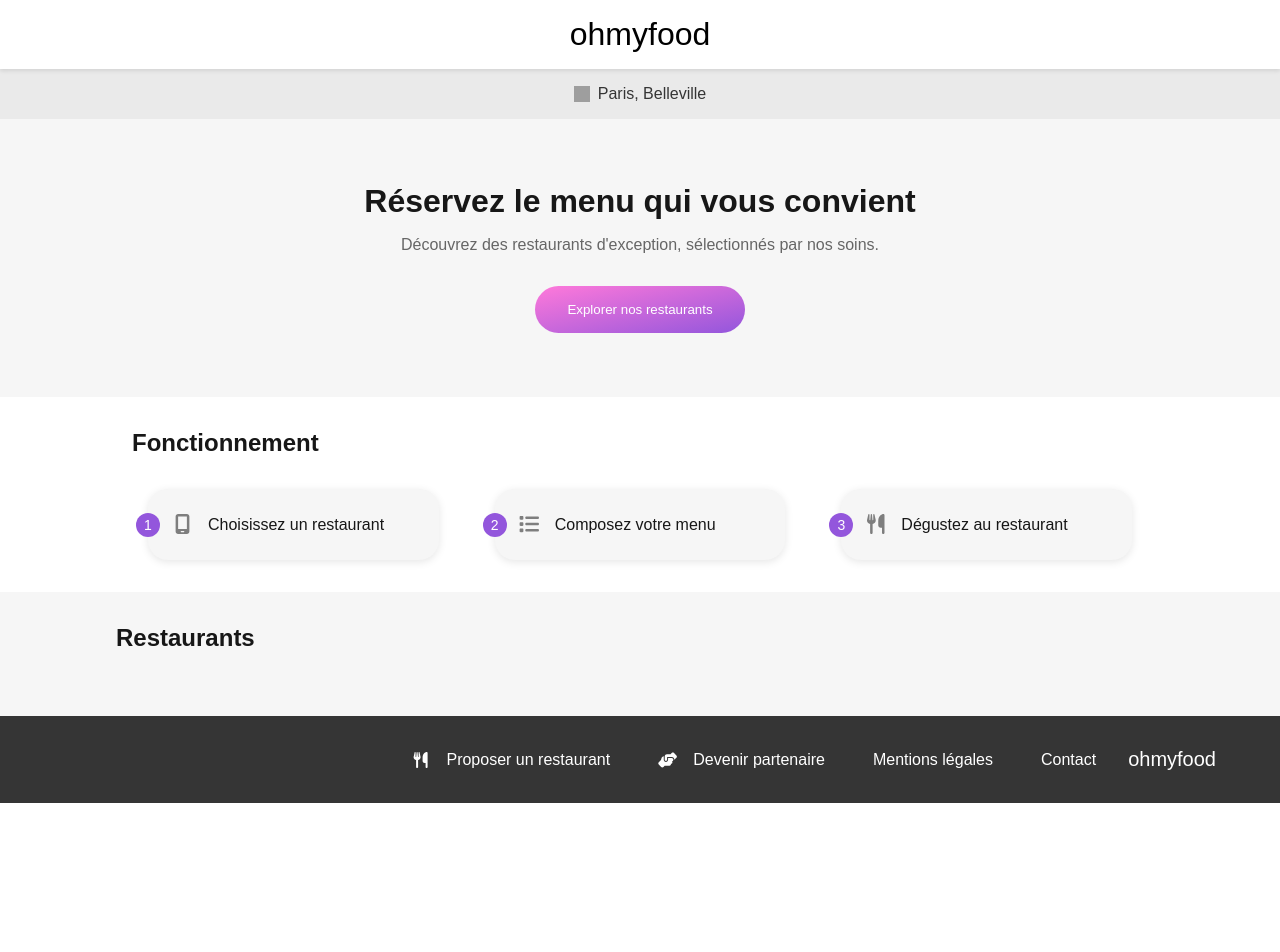
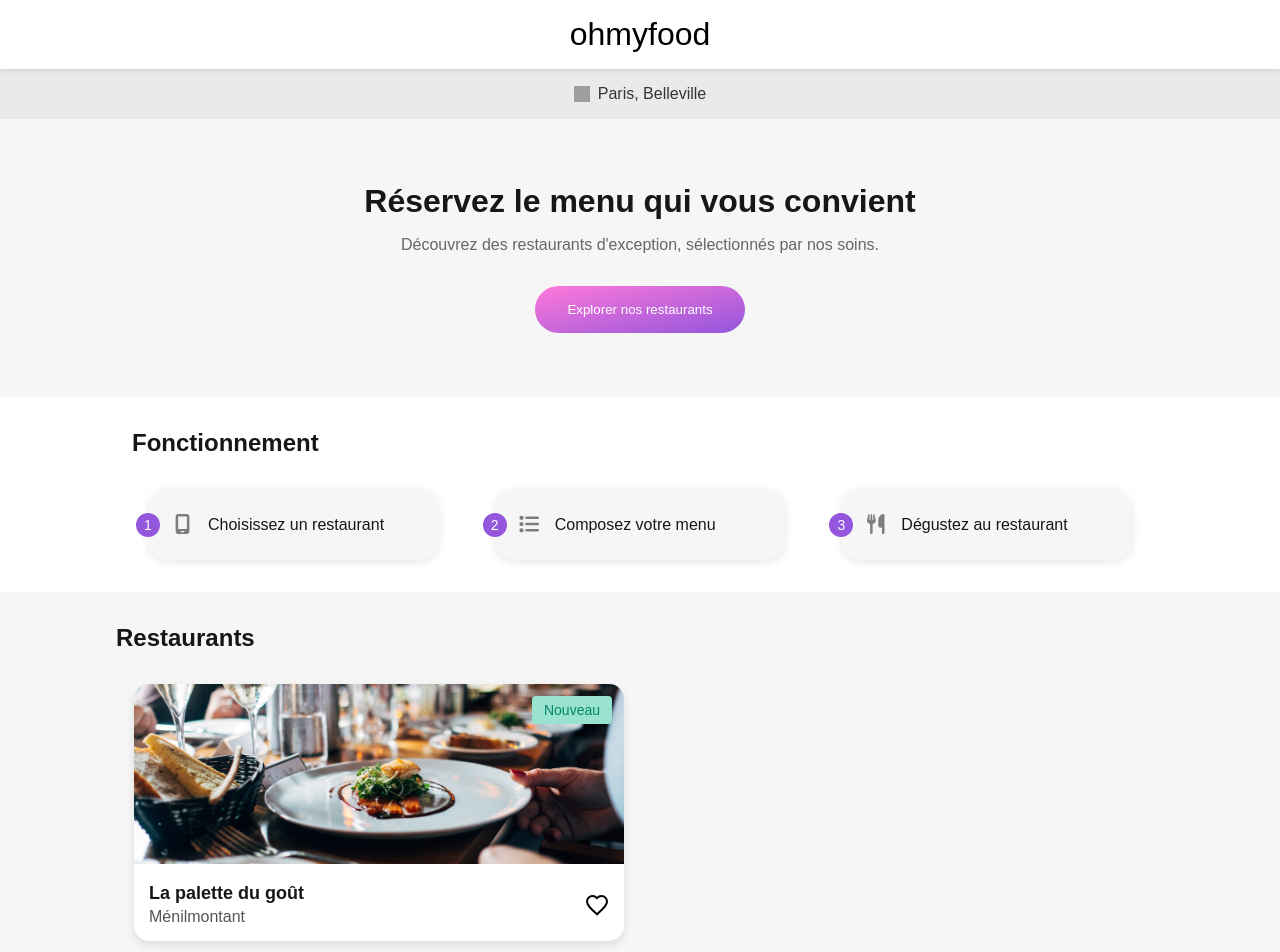
Before and after one commit to MatthieuDEP/DevIA-P5-Exercice-Ohmyfood, a Next.js app: page / in a window 1280 px wide. Shown: the top 952 px of the page. Before the commit the page ends 803 px from the top, so only its background shows below. Built offline with nearby package versions, Linux system fonts and the light colour scheme; grey boxes are pictures that could not be loaded; a web font is replaced by a local one.

Commit message:
Creation du composant RestaurantCard statique

```diff
--- a/src/app/page.jsx
+++ b/src/app/page.jsx
@@ -1,6 +1,7 @@
 import Image from "next/image";
 import styles from "./page.module.css";
 import Steps from "@/components/Steps/Steps";
+import RestaurantCard from "@/components/RestaurantCard/RestaurantCard";
 
 
 
@@ -26,7 +27,7 @@ export default function Home() {
         <div className={styles.restaurantsContent}>
           <h2>Restaurants</h2>
           <div className={styles.restaurantGrid}>
-
+            <RestaurantCard />
           </div>
         </div>
       </section>
--- /dev/null
+++ b/src/components/RestaurantCard/RestaurantCard.jsx
@@ -0,0 +1,42 @@
+import styles from "./RestaurantCard.module.css";
+
+
+export default function RestaurantCard() {
+  return (
+    <article className={styles.card}>
+      <div className={styles.imageWrapper}>
+        <img
+          src="./images/restaurants/jay-wennington-N_Y88TWmGwA-unsplash.jpg"
+          alt="La palette du goût"
+          className={styles.image}
+        />
+        <span className={styles.badge}>Nouveau</span>
+      </div>
+
+      <div className={styles.content}>
+        <div>
+          <h3 className={styles.title}>La palette du goût</h3>
+          <p className={styles.location}>Ménilmontant</p>
+        </div>
+
+        <button className={styles.heartButton} aria-label="Ajouter aux favoris">
+          <svg
+            className={styles.heartIcon}
+            width="24"
+            height="24"
+            viewBox="0 0 24 24"
+            xmlns="http://www.w3.org/2000/svg"
+          >
+            <path
+              d="M12.1 21.35l-1.45-1.32C5.4 15.36 2 12.28 2 8.5 2 5.42 4.42 3 7.5 3 9.24 3 10.91 3.81 12 5.08 13.09 3.81 14.76 3 16.5 3 19.58 3 22 5.42 22 8.5 22 12.28 18.6 15.36 13.35 20.04 L12.1 21.35Z"
+              fill="none"
+              stroke="currentColor"
+              strokeWidth="2"
+            />
+          </svg>
+
+        </button>
+      </div>
+    </article>
+  );
+}
--- /dev/null
+++ b/src/components/RestaurantCard/RestaurantCard.module.css
@@ -0,0 +1,64 @@
+.card {
+  background-color: white;
+  border-radius: 15px;
+  overflow: hidden;
+  box-shadow: 0 4px 10px rgba(0, 0, 0, 0.1);
+}
+
+.imageWrapper {
+  position: relative;
+}
+
+.image {
+  width: 100%;
+  height: 180px;
+  object-fit: cover;
+}
+
+.badge {
+  position: absolute;
+  top: 12px;
+  right: 12px;
+  background-color: #99e2d0;
+  color: #008766;
+  padding: 6px 12px;
+  border-radius: 4px;
+  font-size: 14px;
+  font-weight: 500;
+}
+
+.content {
+  display: flex;
+  justify-content: space-between;
+  align-items: center;
+  padding: 15px;
+}
+
+.title {
+  font-size: 18px;
+  margin: 0;
+}
+
+.location {
+  font-size: 16px;
+  margin: 4px 0 0;
+  color: #555;
+}
+
+.heartButton {
+  background: none;
+  border: none;
+  padding: 0;
+  cursor: pointer;
+  display: flex;
+  align-items: center;
+}
+
+.heartIcon {
+  color: #000;
+  transition: transform 0.3s ease, color 0.3s ease;
+}
+
+.heartButton:hover .heartIcon {
+  transform: scale(1.1);
+}
```
